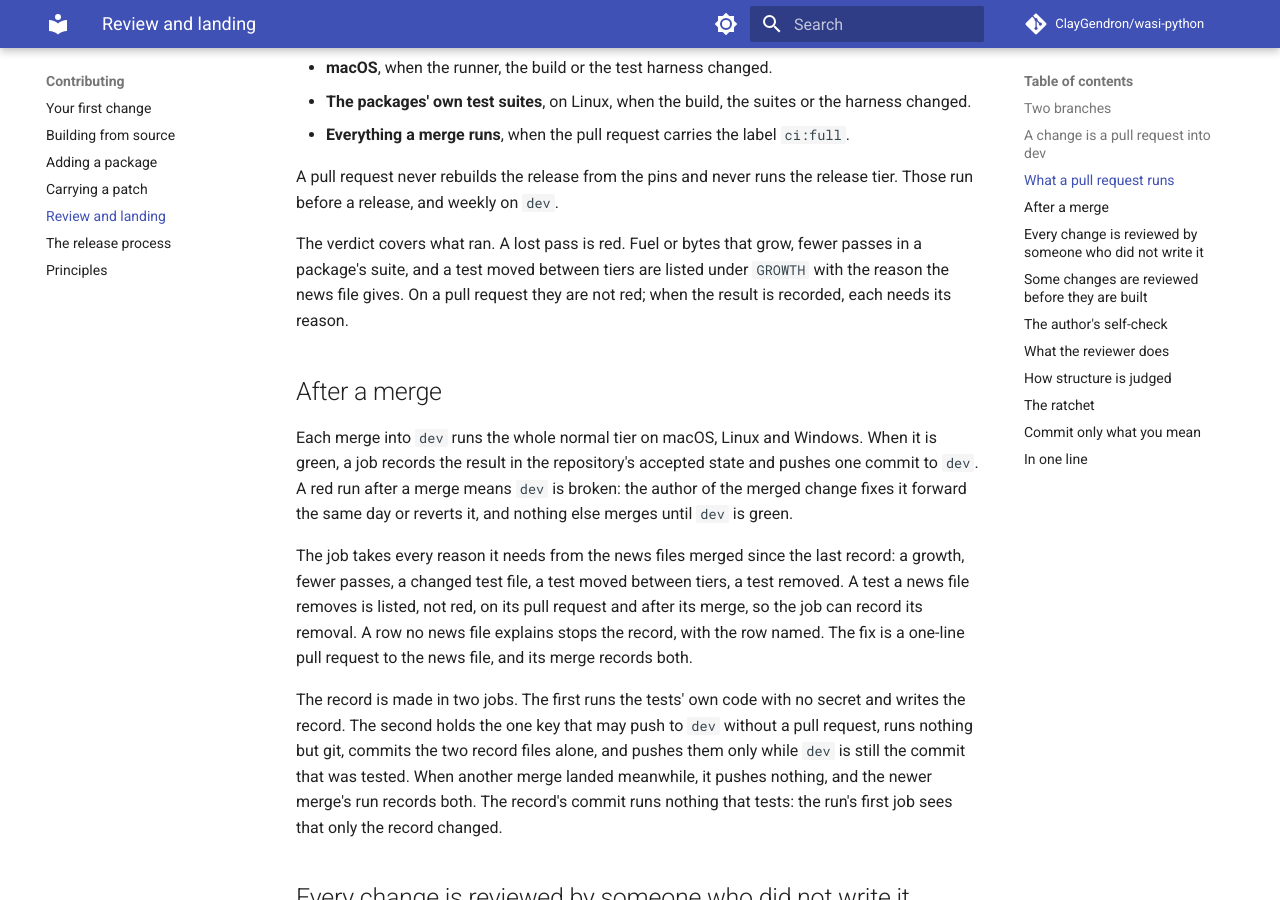
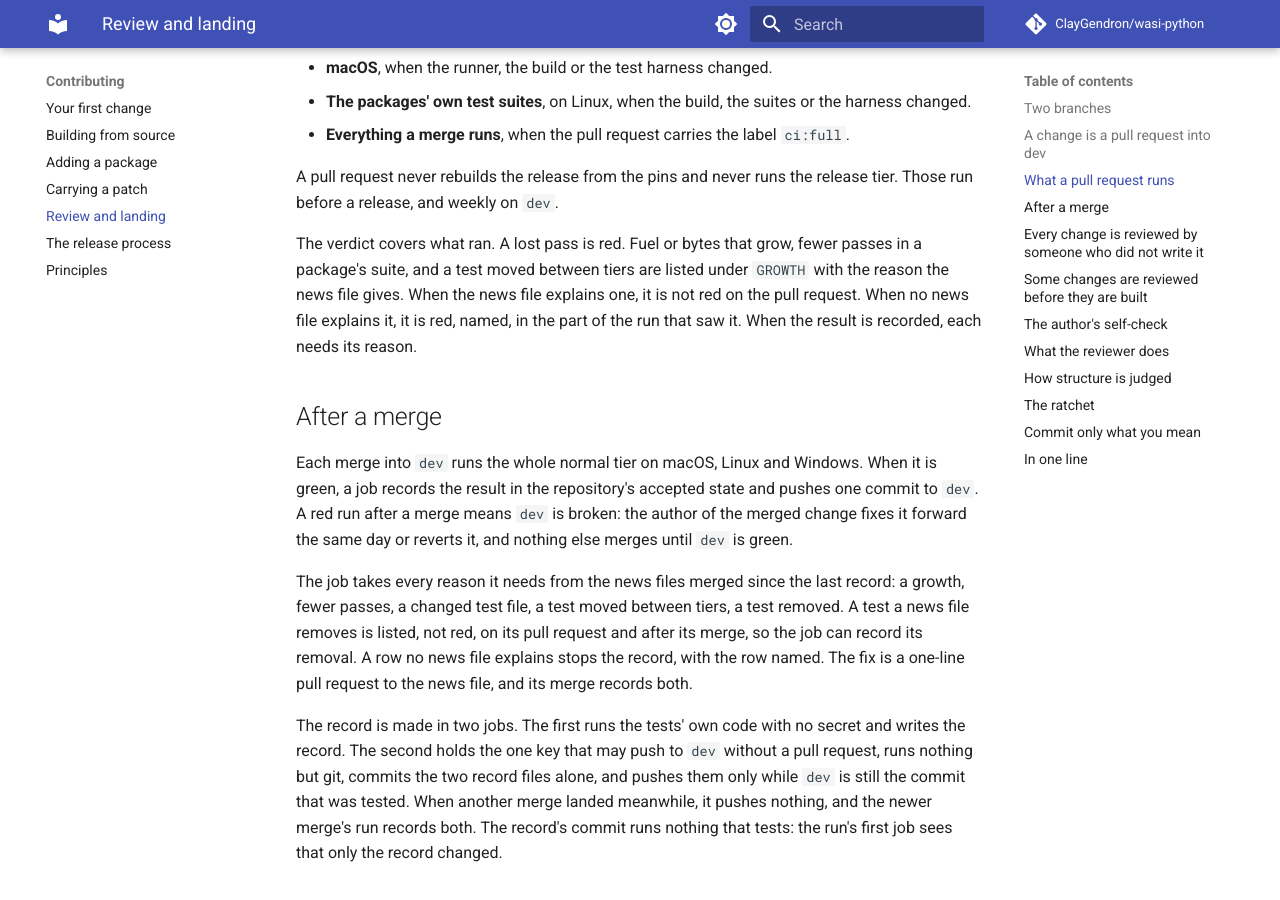
Before and after one commit to ClayGendron/wasi-python, an MkDocs documentation site: the page built from docs/contributing/review-and-landing.md, in a window 1280 px wide and 900 px high, scrolled down 1266 px. Built offline with MkDocs 1.6.1 and Material for MkDocs 9.7.7, drawn with Linux system fonts in a browser that asks for light colours; comment, search, counter and statistics services are not loaded.

Commit message:
138 step 3: the documents say an unclaimed growth is red on a pull request, and Low 7's follow-up
An unclaimed growth, fall in passes or tier move is red, named, in the shard
whose ratchet saw it, on a pull request as after a merge; AGENTS.md, the review
page, the progress README's G5 bullet and Decision 3 (dated) now say so. Decision 3
also records, as a follow-up for a later specification, that the ratchet's and the
gather's claims should be the news files changed since the last acceptance, as
--accept-from's are. Documentation only.

Co-Authored-By: Claude Opus 5.5 <noreply@anthropic.com>
Claude-Session: https://claude.ai/code/session_01FZg7sj9WydizfDe18oakTT

```diff
--- a/docs/contributing/review-and-landing.md
+++ b/docs/contributing/review-and-landing.md
@@ -31,7 +31,7 @@ The changed files choose the run:
 
 A pull request never rebuilds the release from the pins and never runs the release tier. Those run before a release, and weekly on `dev`.
 
-The verdict covers what ran. A lost pass is red. Fuel or bytes that grow, fewer passes in a package's suite, and a test moved between tiers are listed under `GROWTH` with the reason the news file gives. On a pull request they are not red; when the result is recorded, each needs its reason.
+The verdict covers what ran. A lost pass is red. Fuel or bytes that grow, fewer passes in a package's suite, and a test moved between tiers are listed under `GROWTH` with the reason the news file gives. When the news file explains one, it is not red on the pull request. When no news file explains it, it is red, named, in the part of the run that saw it. When the result is recorded, each needs its reason.
 
 ## After a merge
 
```
Also changed, not shown: AGENTS.md (+1 -1 lines), context/progress/README.md (+1 -1 lines), context/specifications/138-pull-requests-into-dev-and-the-judge-runs-where-it-is-needed.md (+1 -1 lines).
